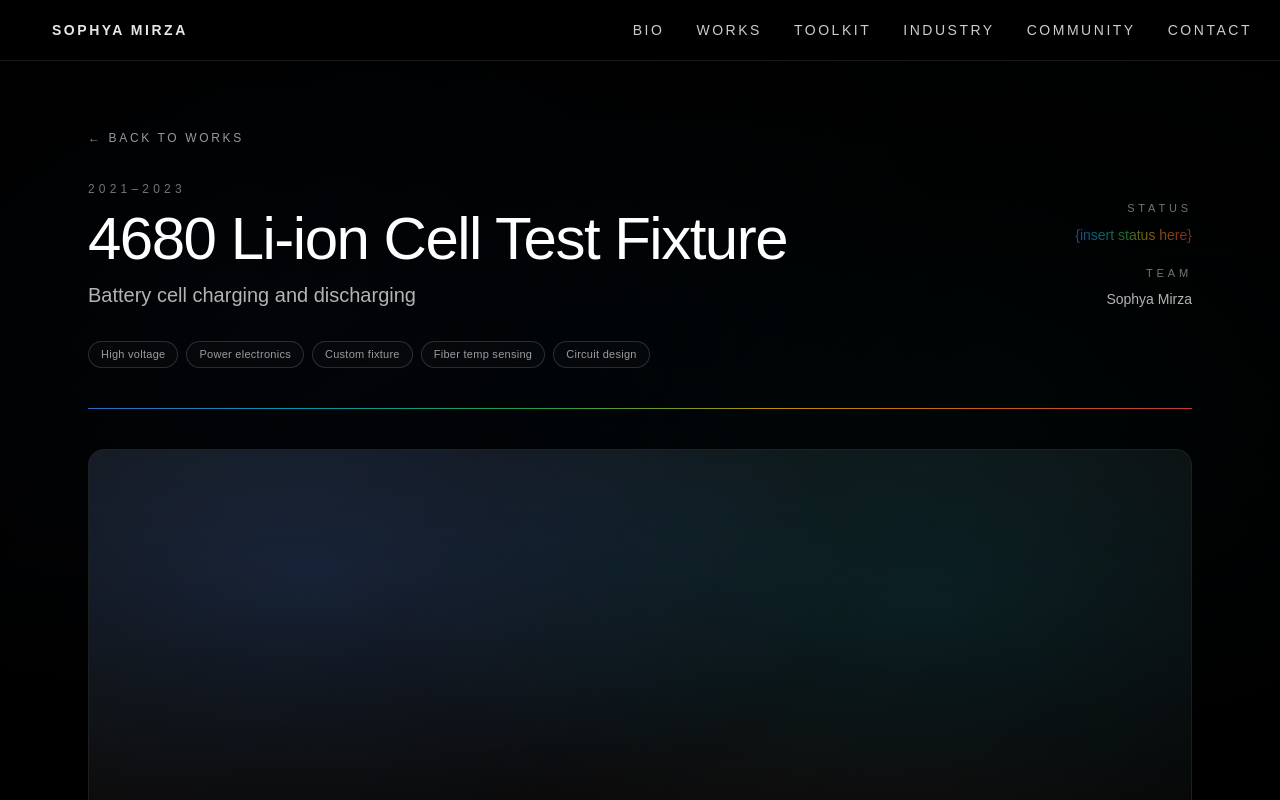
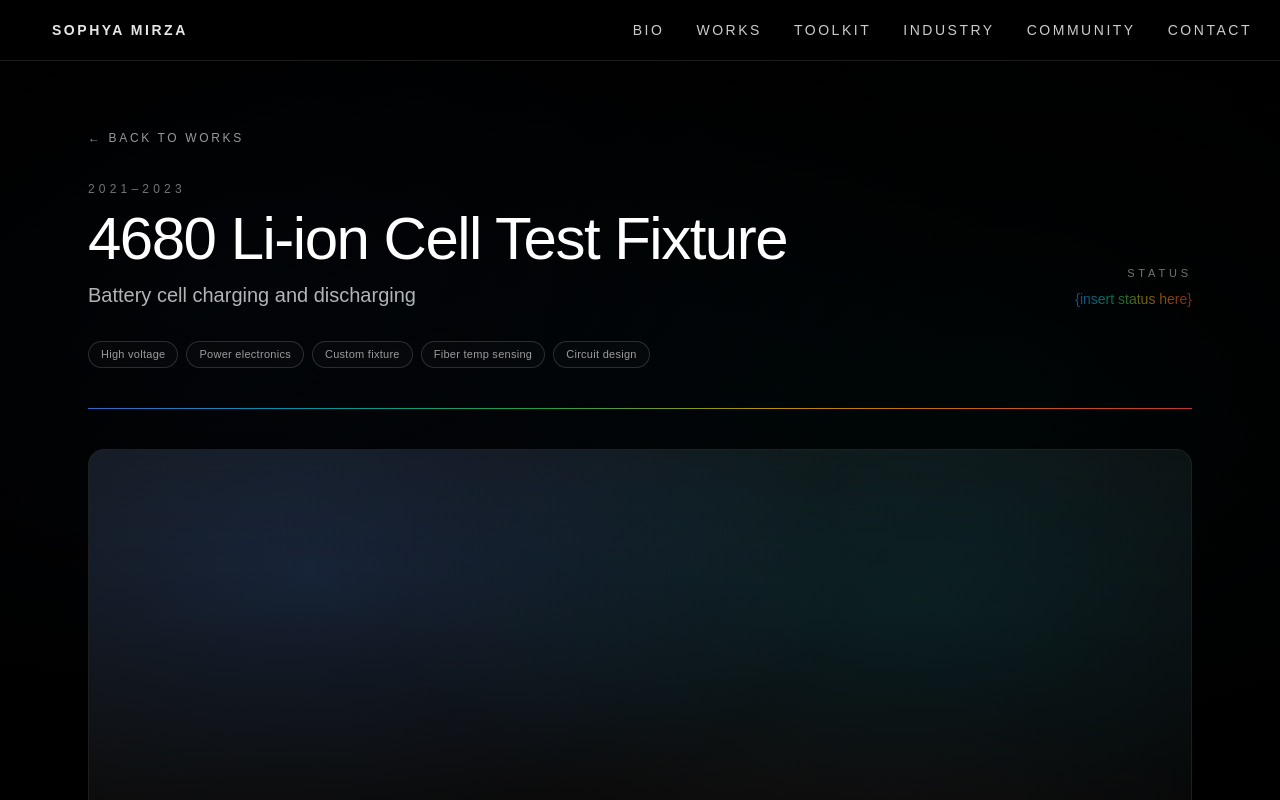
Before and after one commit to sophyamirza/sophya-portfolio, a Next.js app: page /works/4680-liion-test-fixture in a window 1280 px wide. Shown: the top 800 px of the page. Built offline with nearby package versions, Linux system fonts and the light colour scheme; a web font is replaced by a local one.

Commit message:
change this

```diff
--- a/app/works/[slug]/page.tsx
+++ b/app/works/[slug]/page.tsx
@@ -58,7 +58,6 @@ export default async function ProjectPage({
   // fully typed (no any)
   const yearLabel = p.yearLabel ?? p.year;
   const status = p.status ?? "{insert status here}";
-  const team = p.team ?? "{insert team here}";
   const date = p.date ?? "{insert date here}";
   const focusArea = p.focusArea ?? "{insert focus area here}";
 
@@ -112,7 +111,7 @@ export default async function ProjectPage({
             </div>
           </div>
 
-          {/* status + team */}
+          {/* status (TEAM removed) */}
           <div className="md:text-right">
             <div className="text-[11px] tracking-[0.35em] text-white/45">
               STATUS
@@ -129,11 +128,6 @@ export default async function ProjectPage({
             >
               {status}
             </div>
-
-            <div className="mt-5 text-[11px] tracking-[0.35em] text-white/45">
-              TEAM
-            </div>
-            <div className="mt-2 text-sm text-white/70">{team}</div>
           </div>
         </div>
 
@@ -280,9 +274,7 @@ export default async function ProjectPage({
 
             {/* DATE */}
             <div className="rounded-2xl border border-white/10 bg-white/[0.02] p-8">
-              <div className="text-xs tracking-[0.35em] text-white/55">
-                DATE
-              </div>
+              <div className="text-xs tracking-[0.35em] text-white/55">DATE</div>
               <div
                 className="mt-4 text-lg text-white/85"
                 style={{ opacity: isPlaceholder(date) ? 0.55 : 1 }}
```
Lines whose indentation alone changed are shown as unchanged.
